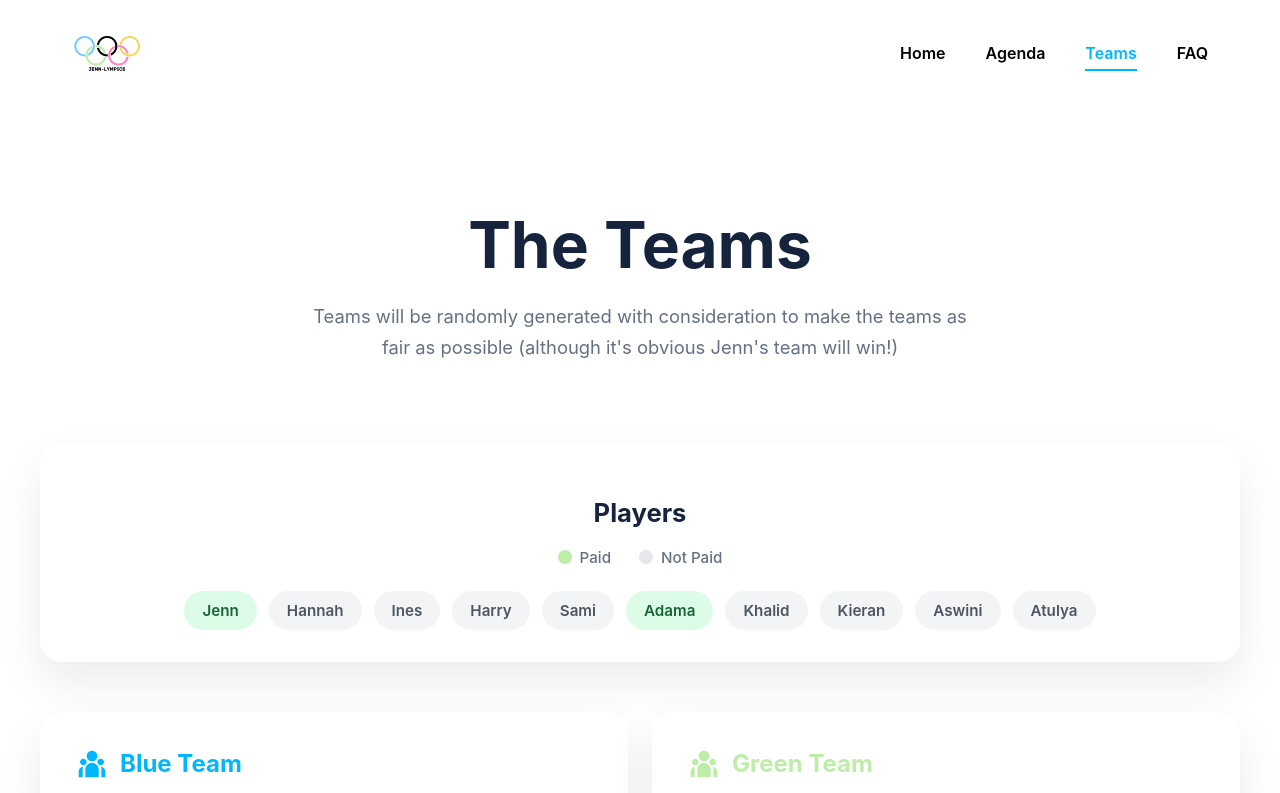
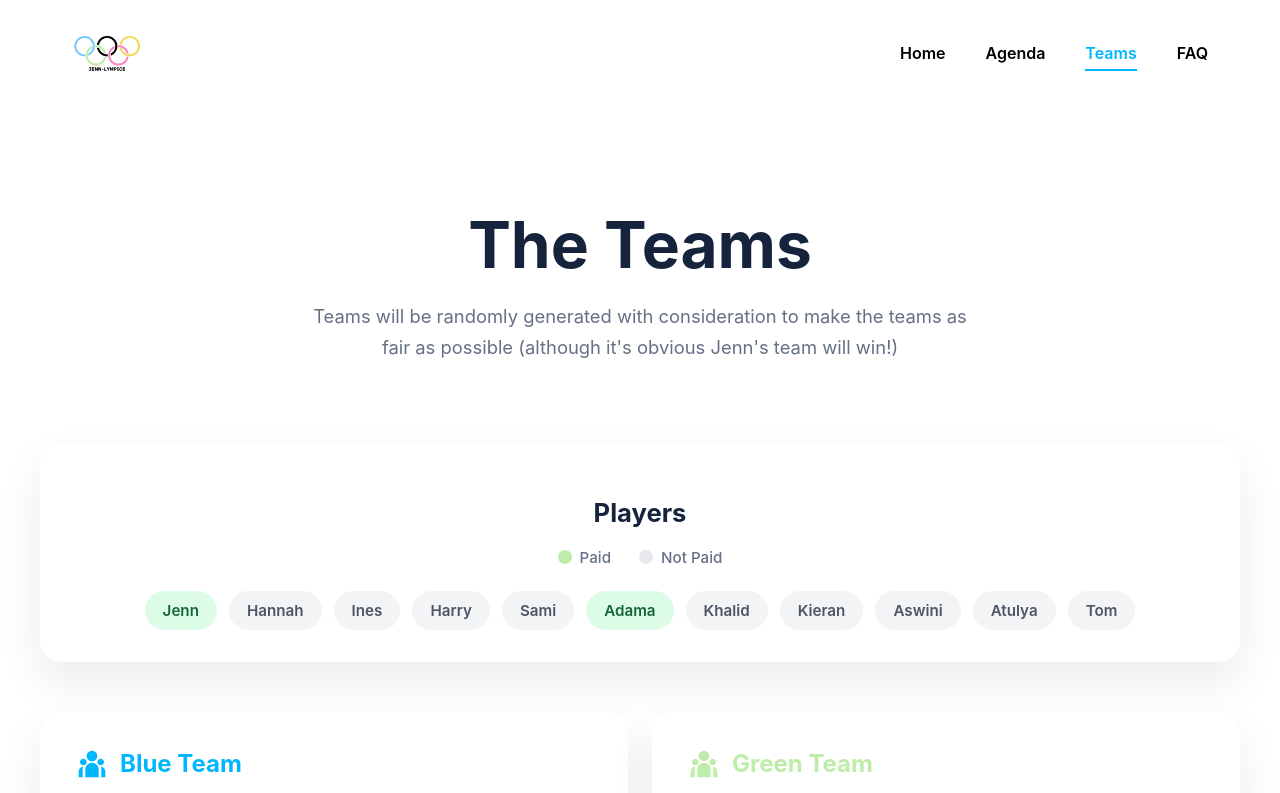
Before and after one commit to Jennipham/jenn-lympics, a React (Vite) app in the folder jenn-lympics-website/: page /teams in a window 1280 px wide. Shown: the top 793 px of the page. Built offline with nearby package versions, Linux system fonts and the light colour scheme.

Commit message:
adding player

```diff
--- a/jenn-lympics-website/src/components/Teams/Teams.tsx
+++ b/jenn-lympics-website/src/components/Teams/Teams.tsx
@@ -15,6 +15,7 @@ export default function Teams() {
         { name: "Kieran", paid: false },
         { name: "Aswini", paid: false },
         { name: "Atulya", paid: false },
+        { name: "Tom", paid: false },
     ];
 
     return (
```
